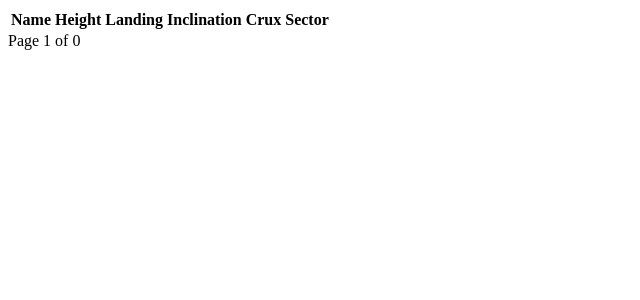
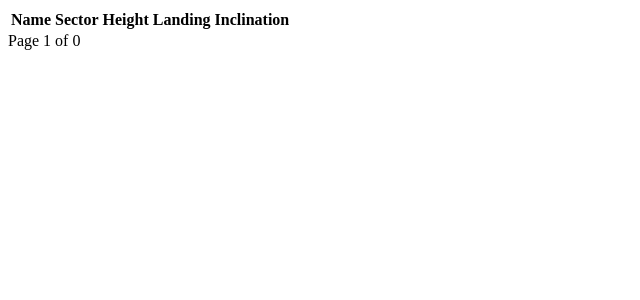
Before and after one commit to carlosfranzreb/myclimbz, a Flask app: template climbs/templates/tables.html in a window 1280 px wide. Shown: the top 300 px of the page, without its empty margins (0-640 px from the left). Run offline with Flask 3, Linux system fonts and the light colour scheme; the template is opened without the code that fills it: values that come from a table or form of the project are taken from there, others are empty; some libraries are stand-ins or nearby versions.

Commit message:
Fix fields

```diff
--- a/climbs/templates/tables.html
+++ b/climbs/templates/tables.html
@@ -4,20 +4,18 @@
     <table>
         <tr>
             <th>Name</th>
+            <th>Sector</th>
             <th>Height</th>
             <th>Landing</th>
             <th>Inclination</th>
-            <th>Crux</th>
-            <th>Sector</th>
         </tr>
         {% for climb in climbs.items %}
             <tr>
                 <td>{{ climb.name }}</td>
+                <td>{{ climb.sector.name }}</td>
                 <td>{{ climb.height }}</td>
                 <td>{{ climb.landing }}</td>
                 <td>{{ climb.inclination }}</td>
-                <!-- <td>{{ climb.crux }}</td>
-                <td>{{ climb.sector.name }}</td> -->
             </tr>
         {% endfor %}
     </table>
```
